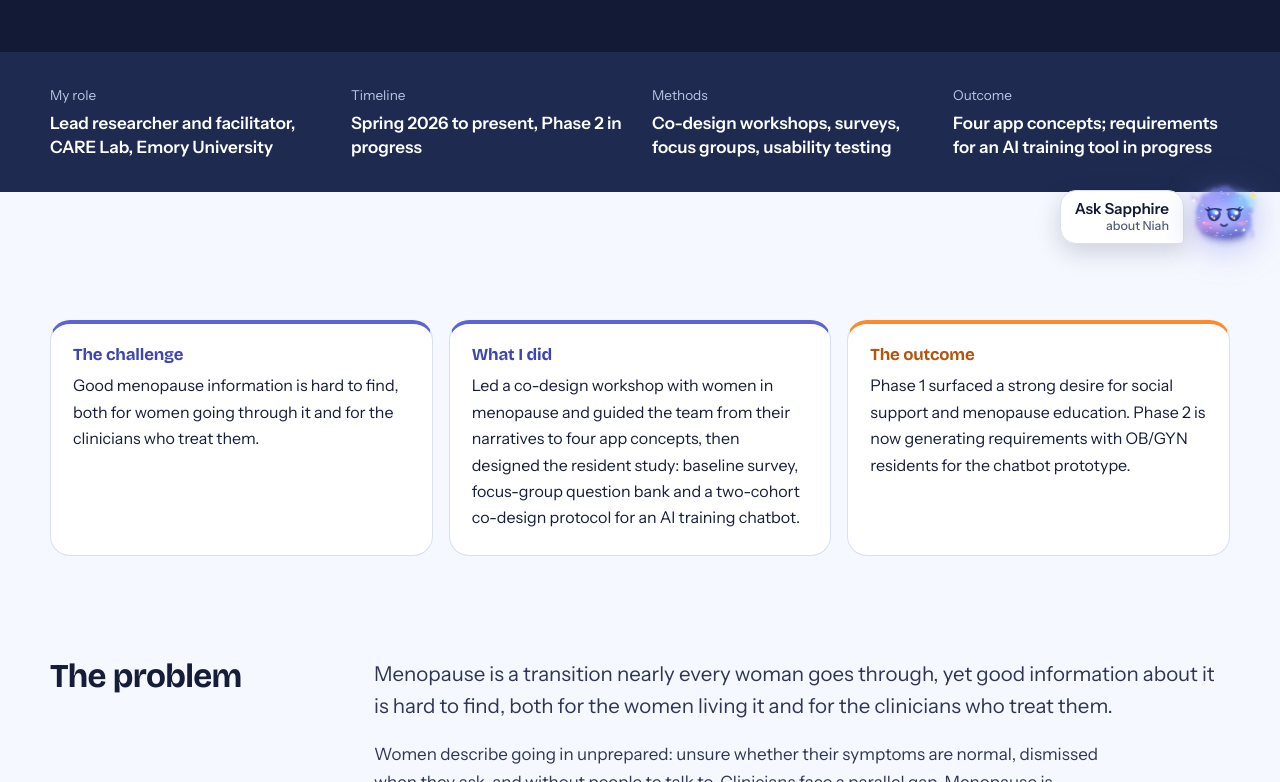
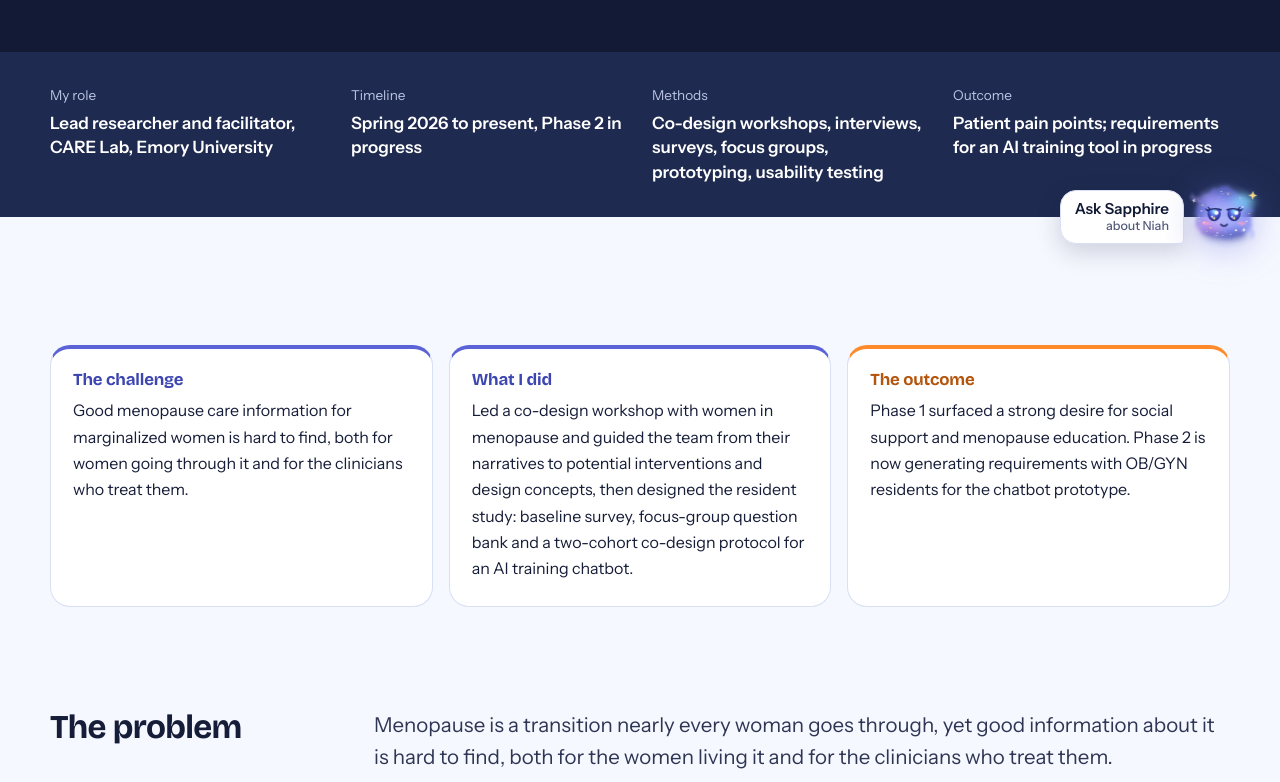
Before and after one commit to reecey22/reecey22.github.io, a plain HTML site: page menobots.html in a window 1280 px wide. Shown: the part 531-1313 px from the top of the page. Drawn offline with nearby package versions, Linux system fonts and the light colour scheme.

Commit message:
Update methods and outcomes in menobots.html

```diff
--- a/menobots.html
+++ b/menobots.html
@@ -44,8 +44,8 @@
       <dl>
         <div><dt>My role</dt><dd>Lead researcher and facilitator, CARE Lab, Emory University</dd></div>
         <div><dt>Timeline</dt><dd>Spring 2026 to present, Phase 2 in progress</dd></div>
-        <div><dt>Methods</dt><dd>Co-design workshops, surveys, focus groups, usability testing</dd></div>
-        <div><dt>Outcome</dt><dd>Four app concepts; requirements for an AI training tool in progress</dd></div>
+        <div><dt>Methods</dt><dd>Co-design workshops, interviews, surveys, focus groups, prototyping, usability testing</dd></div>
+        <div><dt>Outcome</dt><dd>Patient pain points; requirements for an AI training tool in progress</dd></div>
       </dl>
     </div>
   </section>
@@ -55,16 +55,16 @@
       <div class="wrap">
 
         <div class="glance" aria-label="At a glance">
-          <div><h2>The challenge</h2><p>Good menopause information is hard to find, both for women going through it and for the clinicians who treat them.</p></div>
-          <div><h2>What I did</h2><p>Led a co-design workshop with women in menopause and guided the team from their narratives to four app concepts, then designed the resident study: baseline survey, focus-group question bank and a two-cohort co-design protocol for an AI training chatbot.</p></div>
+          <div><h2>The challenge</h2><p>Good menopause care information for marginalized women is hard to find, both for women going through it and for the clinicians who treat them.</p></div>
+          <div><h2>What I did</h2><p>Led a co-design workshop with women in menopause and guided the team from their narratives to potential interventions and design concepts, then designed the resident study: baseline survey, focus-group question bank and a two-cohort co-design protocol for an AI training chatbot.</p></div>
           <div><h2>The outcome</h2><p>Phase 1 surfaced a strong desire for social support and menopause education. Phase 2 is now generating requirements with OB/GYN residents for the chatbot prototype.</p></div>
         </div>
 
         <div class="cs-block">
           <h2>The problem</h2>
           <div class="cs-block-body">
-            <p class="lead">Menopause is a transition nearly every woman goes through, yet good information about it is hard to find, both for the women living it and for the clinicians who treat them.</p>
-            <p>Women describe going in unprepared: unsure whether their symptoms are normal, dismissed when they ask, and without people to talk to. Clinicians face a parallel gap. Menopause is undertaught in residency, so many piece together answers on their own.</p>
+            <p class="lead"> Menopause is a transition nearly every woman goes through, yet good information about it is hard to find, both for the women living it and for the clinicians who treat them.</p>
+            <p> Women describe going in unprepared: unsure whether their symptoms are normal, dismissed when they ask, and without people to talk to. Clinicians face a parallel gap. Menopause is undertaught in residency, so many piece together answers on their own.</p>
             <p class="callout">How might AI-supported tools close the menopause education gap, for women and for the clinicians who care for them?</p>
           </div>
         </div>
```
